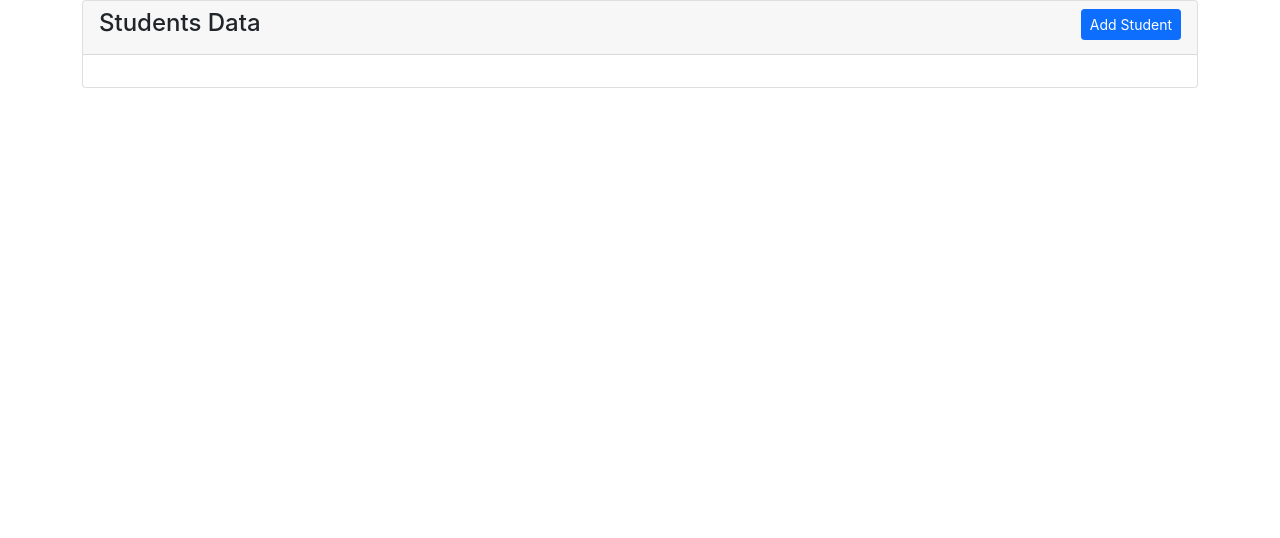
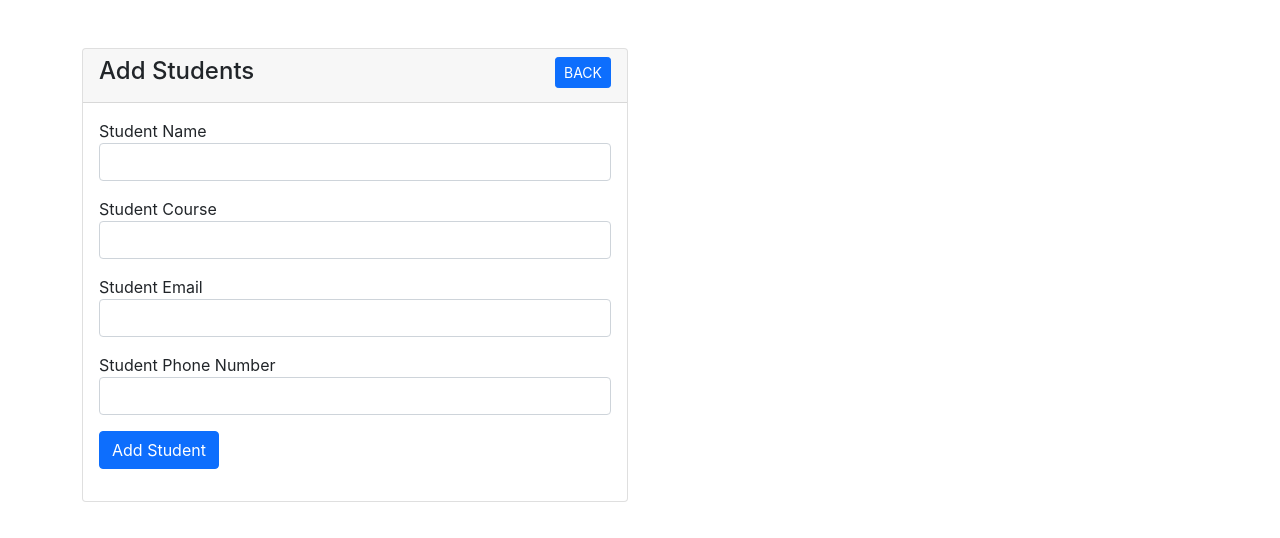
Before and after one commit to Isrealsix/reactCRUD, a React (Create React App) app in the folder reactlaravel/: page /add-student in a window 1280 px wide. Shown: the top 538 px of the page. Built offline with nearby package versions, Linux system fonts and the light colour scheme.

Commit message:
added the AddStudent Component

```diff
--- a/reactlaravel/public/index.html
+++ b/reactlaravel/public/index.html
@@ -32,7 +32,7 @@
     <noscript>You need to enable JavaScript to run this app.</noscript>
     <!-- JavaScript Bundle with Popper -->
     <script src="https://cdn.jsdelivr.net/npm/bootstrap@5.1.3/dist/js/bootstrap.bundle.min.js"></script>
-    <div id="root"></div>
+    <div id="root" class="py-5"></div>
     <!--
       This HTML file is a template.
       If you open it directly in the browser, you will see an empty page.
--- a/reactlaravel/src/App.tsx
+++ b/reactlaravel/src/App.tsx
@@ -1,6 +1,6 @@
 import { BrowserRouter as Router, Routes, Route } from "react-router-dom"
 import Student from './pages/Student';
-import AddStudent from './pages/Student';
+import AddStudent from './pages/AddStudent';
 
 
 const App = () => {
--- a/reactlaravel/src/pages/AddStudent.tsx
+++ b/reactlaravel/src/pages/AddStudent.tsx
@@ -1,6 +1,50 @@
+import { useState } from "react"
+import { Link } from "react-router-dom"
+
 const AddStudent = () => {
+
+
   return (
-    <div>AddStudent</div>
+    <div className="container">
+      <div className="row">
+        <div className="col-md-6">
+          <div className="card">
+            <div className="card-header">
+              <h4>Add Students
+                <Link to={'/'} className="btn btn-primary btn-sm float-end">BACK</Link>
+              </h4>
+            </div>
+            <div className="card-body">
+              <form>
+                <div className="form-group mb-3">
+                  <label>Student Name</label>
+                  <input type="text" name="name" value="" className="form-control" />
+                </div>
+
+                <div className="form-group mb-3">
+                  <label>Student Course</label>
+                  <input type="text" name="course" value="" className="form-control" />
+                </div>
+
+                <div className="form-group mb-3">
+                  <label>Student Email</label>
+                  <input type="text" name="email" value="" className="form-control" />
+                </div>
+
+                <div className="form-group mb-3">
+                  <label>Student Phone Number</label>
+                  <input type="text" name="phone" value="" className="form-control" />
+                </div>
+
+                <div className="form-group mb-3">
+                  <button type="submit" className="btn btn-primary">Add Student</button>
+                </div>
+              </form>
+            </div>
+          </div>
+        </div>
+      </div>
+    </div>
   )
 }
 
```
